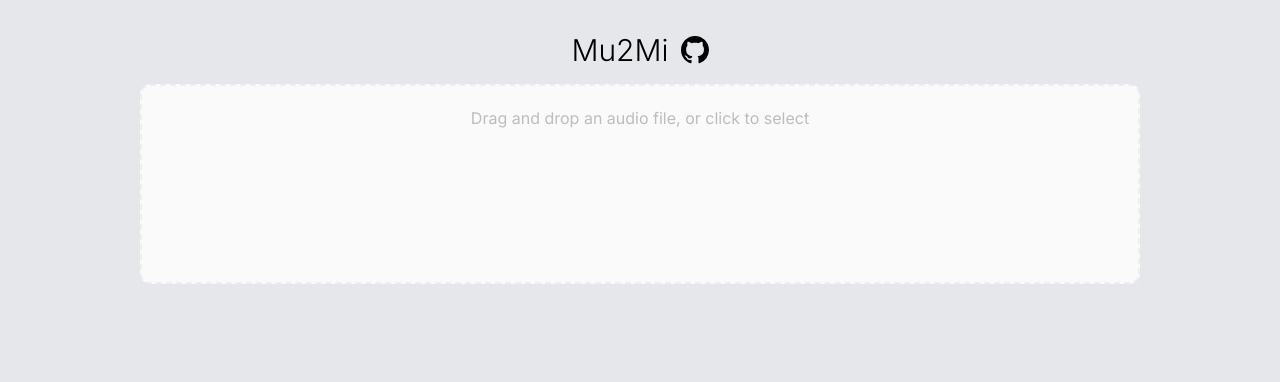
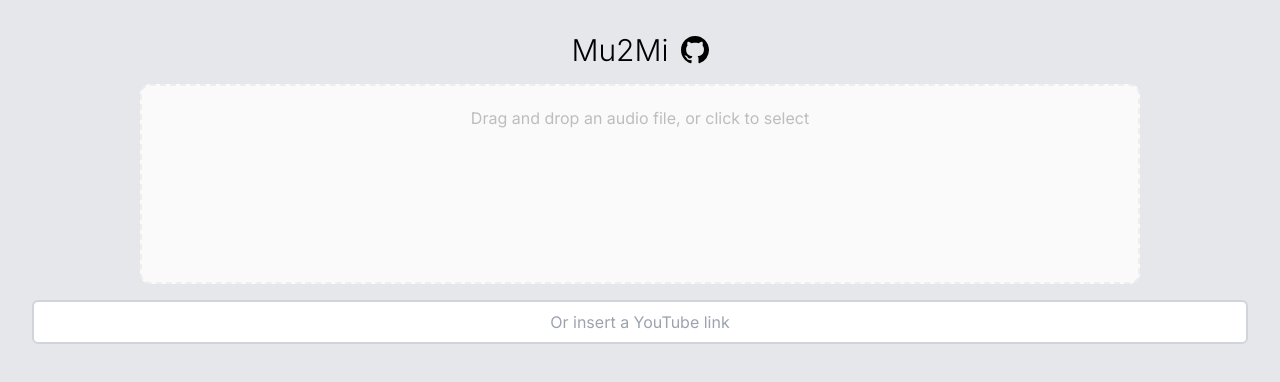
Before and after one commit to FelixNgFender/Mu2Mi, a Next.js app in the folder frontend/: page / in a window 1280 px wide. Shown: the top 382 px of the page. Built offline with nearby package versions, Linux system fonts and the light colour scheme.

Commit message:
frontend: Implement YouTubeUpload component

```diff
--- /dev/null
+++ b/frontend/app/YoutubeUpload.tsx
@@ -0,0 +1,21 @@
+"use client";
+
+import React from "react";
+
+export default function YoutubeUpload() {
+  const [link, setLink] = React.useState("");
+  return (
+    <form className="w-full">
+      <label htmlFor="ytb-link"></label>
+      <input
+        className="border-2 border-gray-300 rounded-md p-2 w-full text-center"
+        type="url"
+        id="ytb-link"
+        name="ytb-link"
+        value={link}
+        onChange={(e) => setLink(e.target.value)}
+        placeholder="Or insert a YouTube link"
+      />
+    </form>
+  );
+}
--- a/frontend/app/page.tsx
+++ b/frontend/app/page.tsx
@@ -1,11 +1,13 @@
 import AudioDropzone from "./AudioDropzone";
 import Navbar from "./Navbar";
+import YoutubeUpload from "./YoutubeUpload";
 
 export default function Page() {
   return (
     <main className="flex flex-col items-center gap-4 antialiased bg-gray-200 min-h-screen p-8">
       <Navbar></Navbar>
       <AudioDropzone></AudioDropzone>
+      <YoutubeUpload></YoutubeUpload>
     </main>
   );
 }
```
